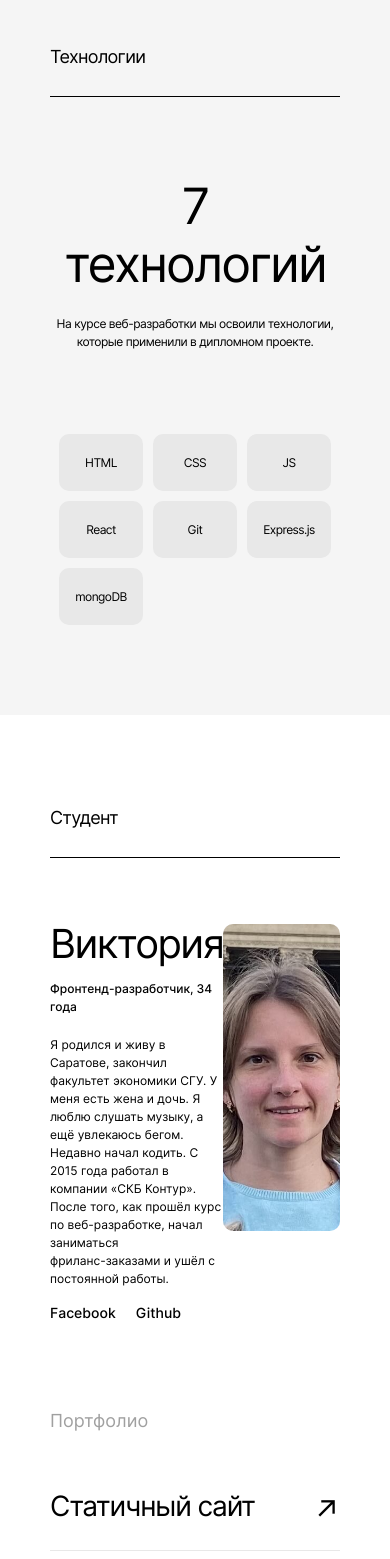
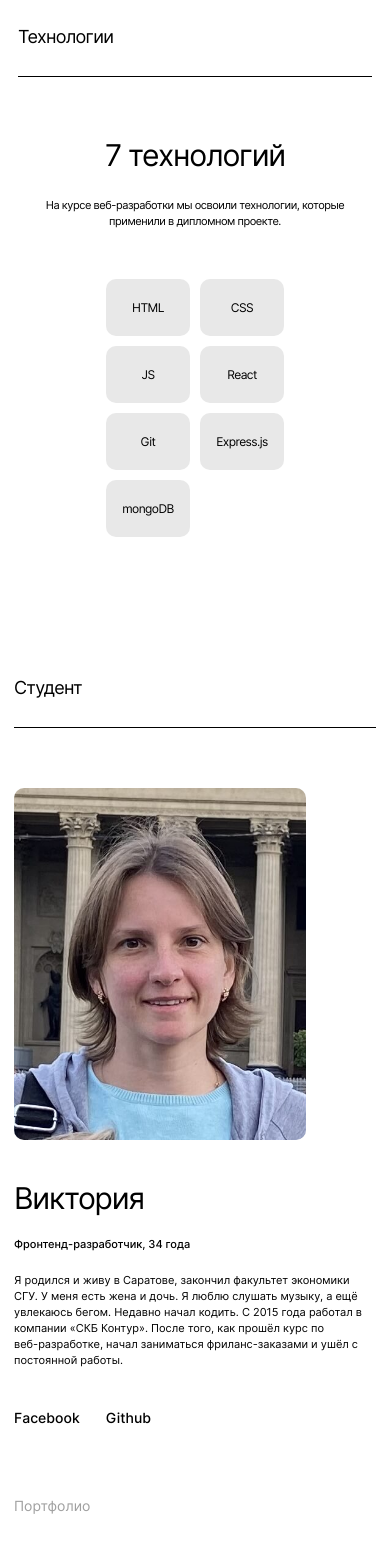
Before and after one commit to BorodkinaViktoriya/movies-explorer-frontend, a React (Create React App) app: page / in a window 390 px wide. Shown: the part 1320-2879 px from the top of the page. Built offline with nearby package versions, Linux system fonts and the light colour scheme.

Commit message:
fix: landing adaptiv

```diff
--- a/src/components/AboutMe/AboutMe.css
+++ b/src/components/AboutMe/AboutMe.css
@@ -65,7 +65,7 @@
   font-weight: 500;
   font-size: 14px;
   line-height: 17px;
-  text-decoration:none;
+  text-decoration: none;
   color: #000000;
   transition: opacity .3s;
 }
@@ -77,7 +77,7 @@
 
 @media screen and (max-width: 800px) {
   .student {
-    padding:92px 50px 90px;
+    padding: 92px 50px 90px;
   }
 
   .student__about {
@@ -96,6 +96,7 @@
     font-size: 12px;
     line-height: 18px;
   }
+
   .student__brief {
     font-size: 12px;
     line-height: 18px;
@@ -106,3 +107,40 @@
     height: 307px;
   }
 }
+
+@media screen and (max-width: 550px) {
+  .student {
+    padding: 70px 14px 70px;
+  }
+
+  .student__content {
+    margin-top: 60px;
+    flex-direction: column-reverse;
+  }
+
+  .student__photo {
+    width: 292px;
+    height: 352px;
+  }
+
+  .student__name {
+    margin: 40px 0 20px;
+    font-size: 30px;
+    line-height: 36px;
+  }
+
+  .student__job {
+    font-size: 11px;
+    line-height: 16px;
+  }
+
+  .student__brief {
+    font-size: 11px;
+    line-height: 16px;
+    margin-bottom: 40px;
+  }
+
+  .student__links {
+    column-gap: 26px;
+  }
+}
--- a/src/components/Footer/Footer.css
+++ b/src/components/Footer/Footer.css
@@ -54,3 +54,42 @@
     padding: 70px 30px 0;
   }
 }
+
+@media screen and (max-width: 550px) {
+  .footer {
+    padding: 79px 10px 10px;
+  }
+
+  .footer__text {
+    font-size: 12px;
+    line-height: 15px;
+    padding-bottom: 21px;
+  }
+
+  .footer__info {
+    flex-direction: column-reverse;
+    justify-content: center;
+    padding: 30px 0 0;
+  }
+
+  .footer__list{
+    display: block;
+    text-align: center;
+    font-size: 12px;
+    line-height: 15px;
+  }
+
+  .footer__list-item {
+    margin-bottom: 12px;
+  }
+
+  .footer__list-item:last-of-type {
+    margin-bottom: 30px;
+  }
+  .footer__copyright {
+    text-align: center;
+    color: #A0A0A0;
+    font-size: 12px;
+    line-height: 15px;
+  }
+}
--- a/src/components/Navigation/Navigation.js
+++ b/src/components/Navigation/Navigation.js
@@ -53,8 +53,8 @@ function Navigation({loggedIn}) {
           </div>
         ) : (
           <div className="navigation">
-            <Link to="sign-up" className="navigation__sign-up">Регистрация</Link>
-            <Link to="sign-in" className="navigation__sign-in">Войти</Link>
+            <Link to="signup" className="navigation__sign-up">Регистрация</Link>
+            <Link to="signin" className="navigation__sign-in">Войти</Link>
           </div>
         )}
     </div>
--- a/src/components/Portfolio/Portfolio.css
+++ b/src/components/Portfolio/Portfolio.css
@@ -62,3 +62,26 @@
     font-size: 28px;
   }
 }
+
+@media screen and (max-width: 550px) {
+  .portfolio {
+    padding: 0 14px 70px;
+  }
+
+  .portfolio__title {
+    font-size: 14px;
+    line-height: 20px;
+    margin-bottom: 39px;
+  }
+
+  .portfolio__list-item{
+    font-size: 18px;
+    line-height: 28px;
+    padding-bottom: 19px;
+  }
+
+  .portfolio__span {
+    font-size: 18px;
+    line-height: 28px;
+  }
+}
--- a/src/components/Techs/Techs.css
+++ b/src/components/Techs/Techs.css
@@ -54,7 +54,7 @@
 
 @media screen and (max-width: 800px) {
   .techs {
-    padding: 90px 50px;
+    padding: 90px 50px 0;
   }
 
   .techs__title {
@@ -69,7 +69,7 @@
   .techs__list {
     width: 650px;
     grid-template-columns: repeat(auto-fill, 84px);
-    margin: 83px auto 0;
+    margin: 83px auto 90px;
     grid-template-rows: 57px;
     grid-row-gap: 10px;
   }
@@ -81,3 +81,26 @@
     line-height: 15px;
   }
 }
+
+@media screen and (max-width: 550px) {
+  .techs {
+    padding: 70px 18px 0;
+    background-color: #FFFFFF;
+  }
+
+  .techs__title {
+    font-size: 30px;
+    line-height: 36px;
+    margin: 60px 0 24px;
+  }
+
+  .techs__text {
+    font-size: 11px;
+    line-height: 16px;
+  }
+
+  .techs__list {
+    margin: 50px auto 70px;
+    max-width: 180px;
+  }
+}
```
